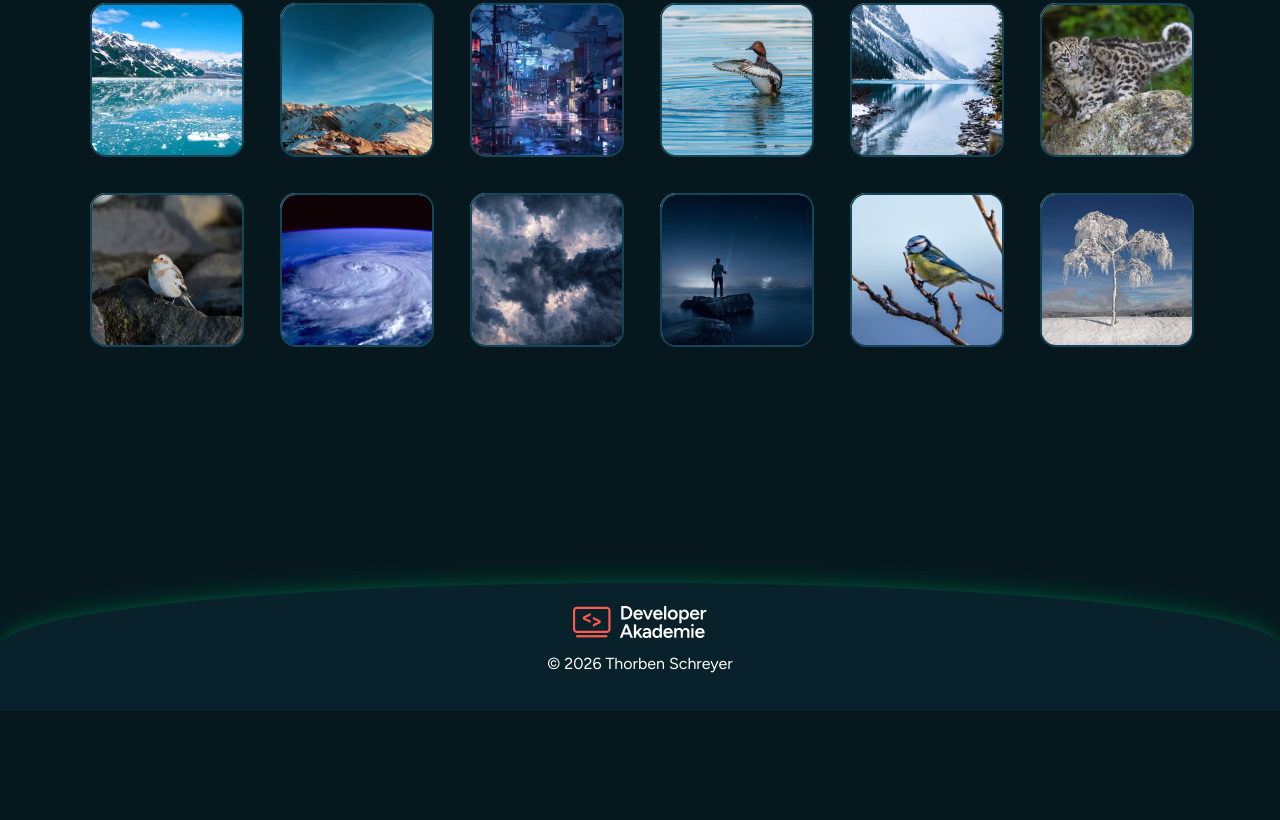
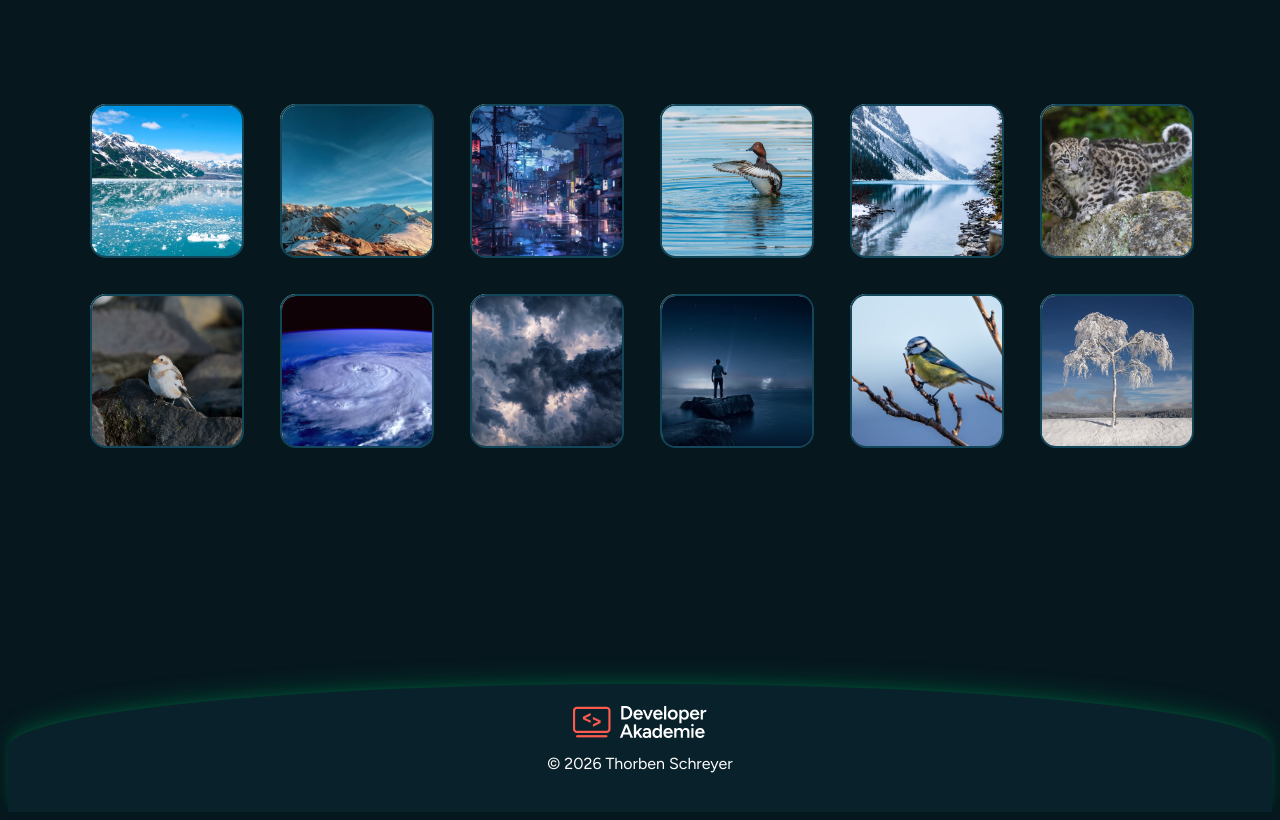
Before and after one commit to thorbenschreyer/FotoGram, a plain HTML site: page index.html in a window 1280 px wide. Shown: the part 376-1196 px from the top of the page. Before the commit the page ends 1087 px from the top, so only its background shows below. Drawn offline with Linux system fonts and the light colour scheme.

Commit message:
fix footer

```diff
--- a/style.css
+++ b/style.css
@@ -1,7 +1,6 @@
 /* ===================== STANDARD CLASS ===================== */
 
 * {
-  margin: 0px;
   padding: 0px;
 
   font-family: "Figtree", sans-serif;
@@ -56,10 +55,6 @@ body {
     0px -2px 4px rgba(10, 249, 137, 0.03), 0px -4px 9px rgba(10, 249, 137, 0.05),
     0px -6px 15px rgba(10, 249, 137, 0.06),
     0px -10px 24px rgba(10, 249, 137, 0.08);
-}
-
-.main-footer p {
-  padding: 16px;
 }
 
 /* ===================== photo-album-section ===================== */
```
